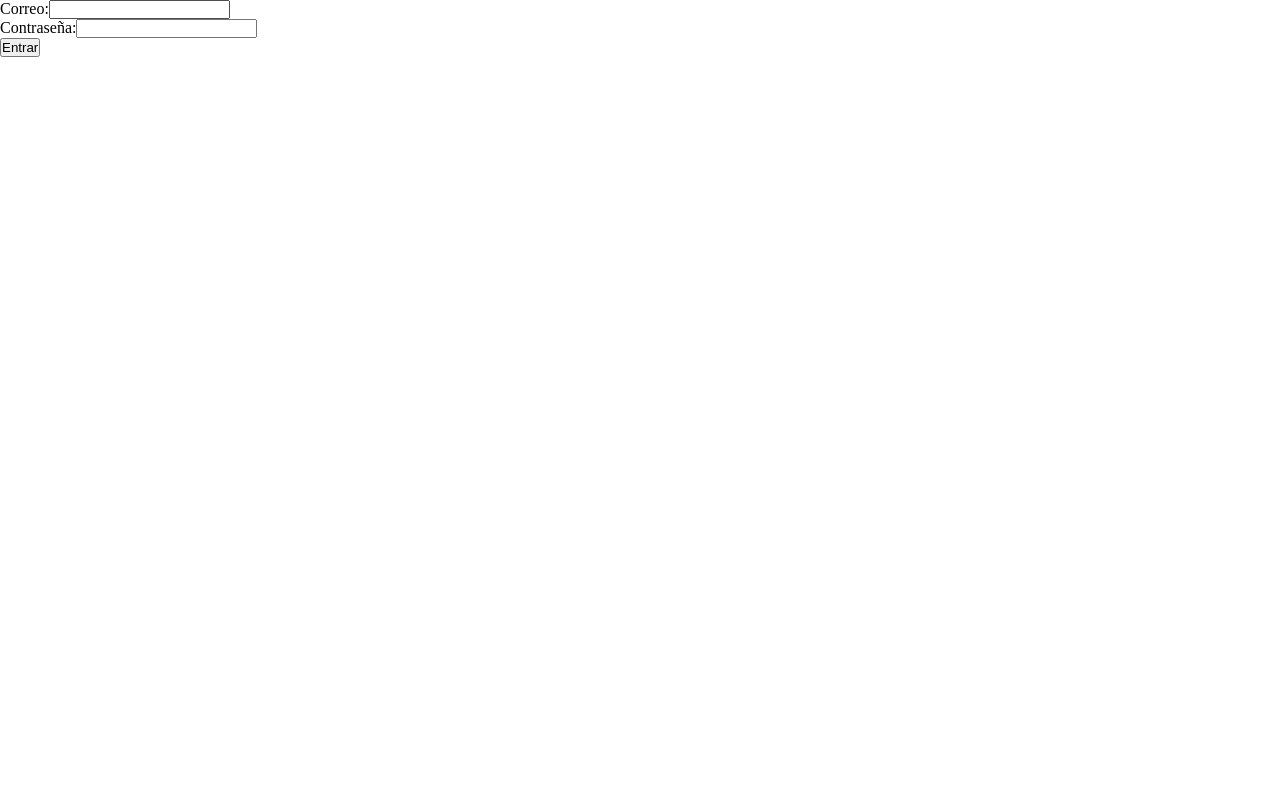
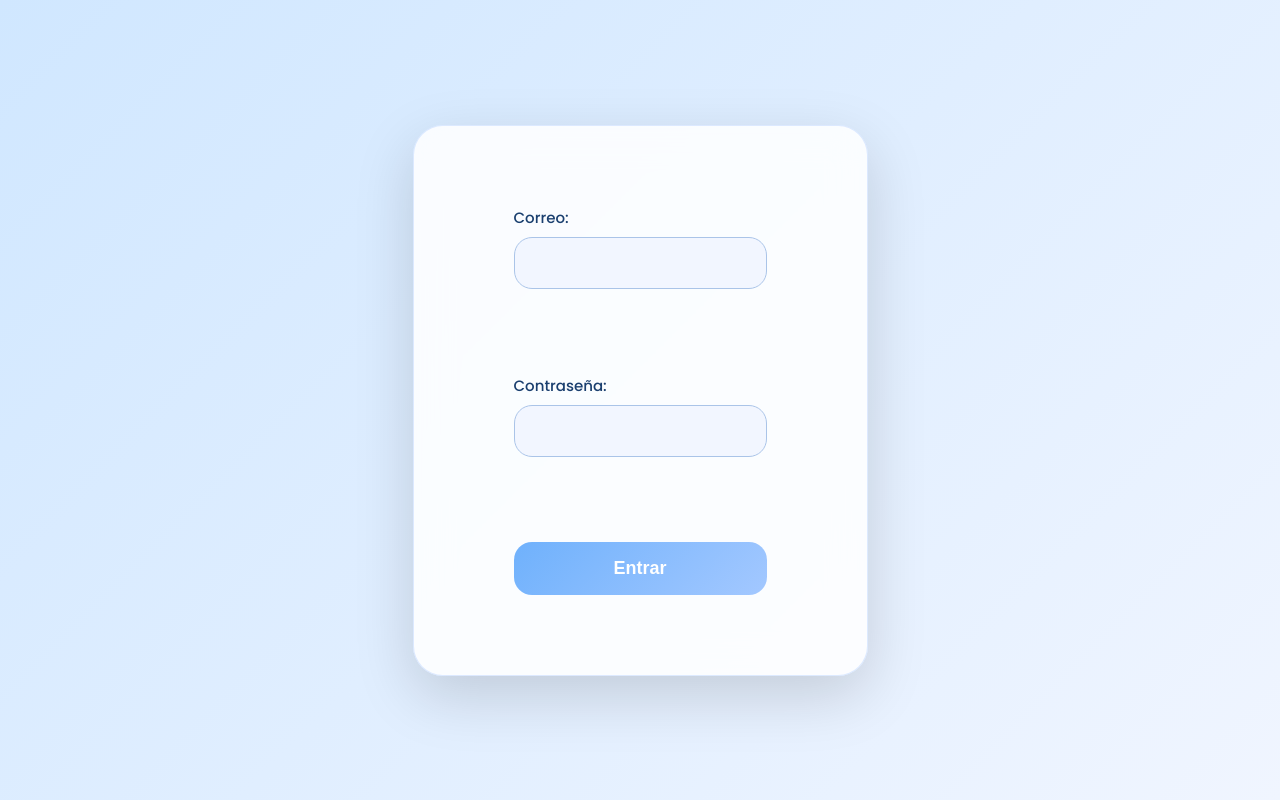
Before and after one commit to Dalbizurez/web-investment_portfolio, a React (Vite) app in the folder frontend/frontend/: page /signin in a window 1280 px wide. Built offline with nearby package versions, Linux system fonts and the light colour scheme.

Commit message:
style of css of login are created

```diff
--- a/frontend/frontend/src/pages/form_login.tsx
+++ b/frontend/frontend/src/pages/form_login.tsx
@@ -1,5 +1,6 @@
 import { useState } from "react";
 import type { FormEvent } from "react";
+import "../styles/LoginPage.css";
 
 
 function LoginForm() {
--- /dev/null
+++ b/frontend/frontend/src/styles/LoginPage.css
@@ -0,0 +1,90 @@
+/* === LoginPage.css === */
+@import url("https://fonts.googleapis.com/css2?family=Poppins:wght@400;500;600&display=swap");
+
+body {
+    font-family: "Poppins", sans-serif;
+    margin: 0;
+    height: 100vh;
+    display: flex;
+    justify-content: center;
+    align-items: center;
+    background: linear-gradient(135deg, #d0e7ff, #f0f5ff);
+}
+
+form {
+    background: rgba(255, 255, 255, 0.85);
+    /* un poquito más opaco para el cristal */
+    backdrop-filter: blur(18px);
+    /* aumenta el efecto cristal */
+    padding: 80px 100px;
+    /* más grande */
+    border-radius: 30px;
+    /* bordes más redondeados */
+    border: 1px solid rgba(200, 220, 255, 0.6);
+    box-shadow: 0 20px 60px rgba(0, 0, 0, 0.15);
+    /* sombra más prominente */
+    display: flex;
+    flex-direction: column;
+    gap: 30px;
+    /* más espacio entre elementos */
+    width: 100%;
+    max-width: 900px;
+    /* más ancho */
+    color: #1a3f6f;
+    font-size: 16px;
+}
+
+form h2 {
+    text-align: center;
+    font-size: 2.2rem;
+    /* título más grande */
+    margin-bottom: 20px;
+    color: #1a3f6f;
+}
+
+label {
+    display: flex;
+    flex-direction: column;
+    font-weight: 500;
+    font-size: 15px;
+    gap: 8px;
+}
+
+input {
+    padding: 16px 22px;
+    /* inputs más grandes */
+    border-radius: 18px;
+    border: 1px solid #aac4e8;
+    outline: none;
+    background: rgba(240, 245, 255, 0.85);
+    color: #1a3f6f;
+    font-size: 16px;
+    transition: all 0.3s ease;
+}
+
+input::placeholder {
+    color: #5f7fa6;
+}
+
+input:focus {
+    background: rgba(255, 255, 255, 0.95);
+    box-shadow: 0 0 0 4px rgba(134, 183, 254, 0.4);
+}
+
+button {
+    padding: 16px 0;
+    /* botón más grande */
+    border-radius: 18px;
+    border: none;
+    font-size: 18px;
+    font-weight: 600;
+    cursor: pointer;
+    background: linear-gradient(135deg, #6fb1fc, #a3c8ff);
+    color: #fff;
+    transition: all 0.3s ease;
+}
+
+button:hover {
+    background: linear-gradient(135deg, #8ec3ff, #c0dcff);
+    transform: translateY(-1px);
+}
```
Also changed, not shown: frontend/frontend/src/api/auth.ts (added, +16 -0 lines), frontend/frontend/src/pages/LoginPage.tsx (added, +62 -0 lines), 1 other file (tests, documents, lock files or other folders).
